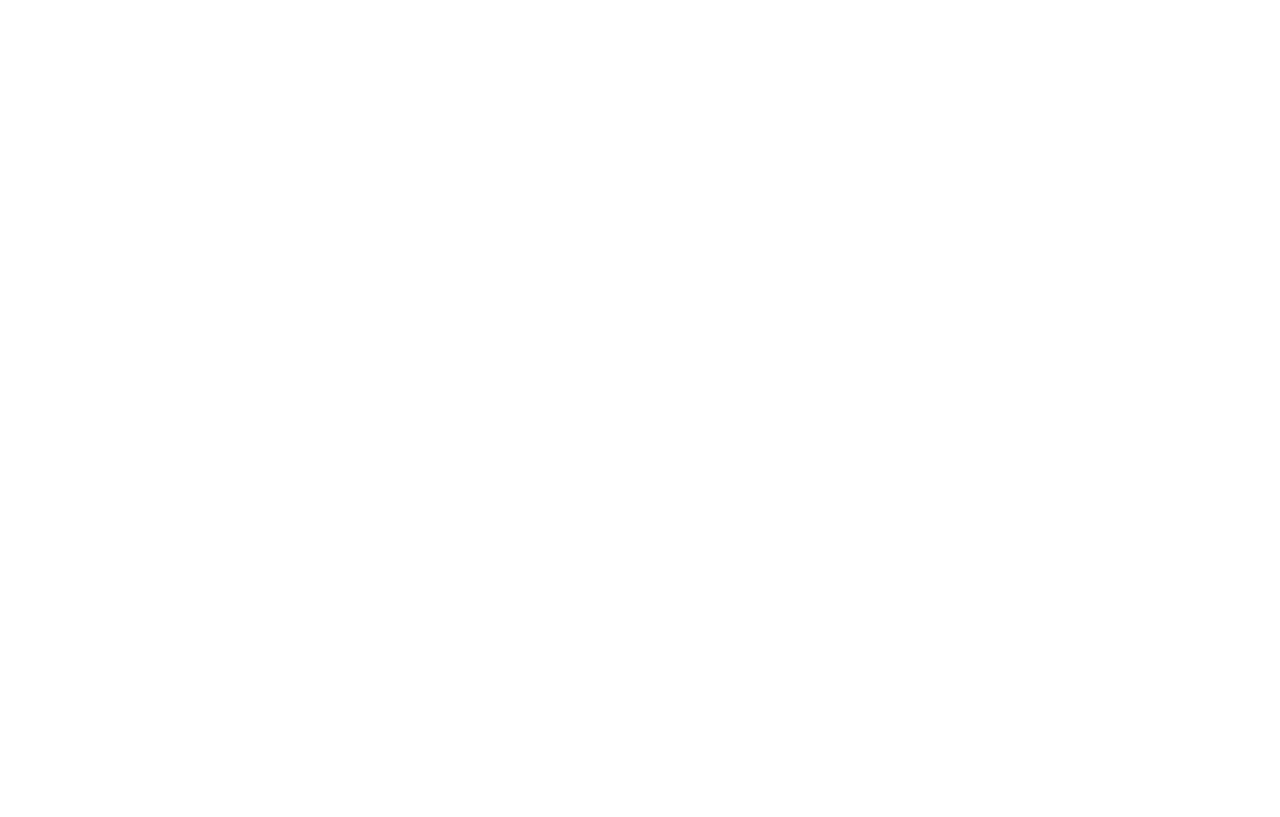
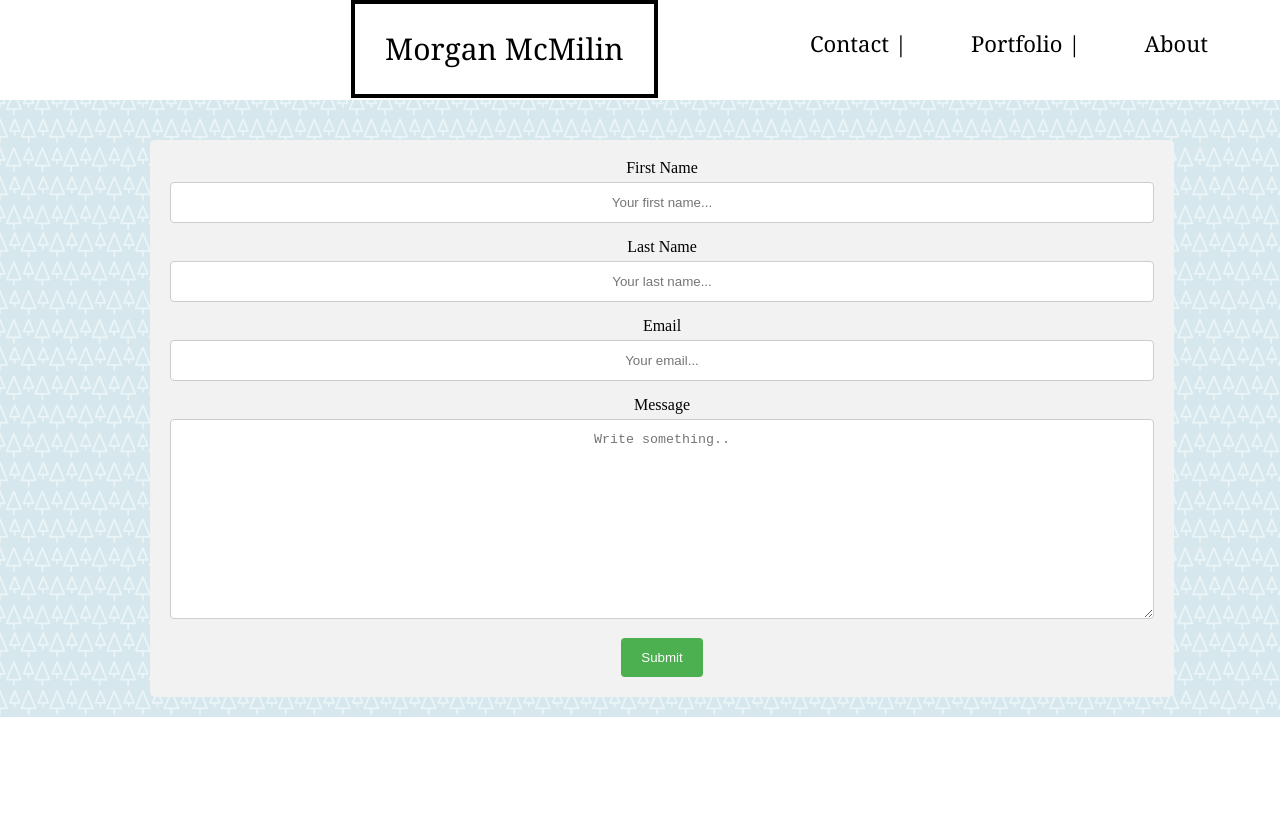
Before and after one commit to Morganatic/Basic-Portfolio, a plain HTML site: page contact.html in a window 1280 px wide. Drawn offline with Linux system fonts and the light colour scheme.

Commit message:
finished contact and about me page

```diff
--- /dev/null
+++ b/assets/css/reset.css
@@ -0,0 +1,43 @@
+html, body, div, span, applet, object, iframe,
+h1, h2, h3, h4, h5, h6, p, blockquote, pre,
+a, abbr, acronym, address, big, cite, code,
+del, dfn, em, img, ins, kbd, q, s, samp,
+small, strike, strong, sub, sup, tt, var,
+b, u, i, center,
+dl, dt, dd, ol, ul, li,
+fieldset, form, label, legend,
+table, caption, tbody, tfoot, thead, tr, th, td,
+article, aside, canvas, details, embed,
+figure, figcaption, footer, header, hgroup,
+menu, nav, output, ruby, section, summary,
+time, mark, audio, video {
+	margin: 0;
+	padding: 0;
+	border: 0;
+	font-size: 100%;
+	font: inherit;
+	vertical-align: baseline;
+}
+/* HTML5 display-role reset for older browsers */
+article, aside, details, figcaption, figure,
+footer, header, hgroup, menu, nav, section {
+	display: block;
+}
+body {
+	line-height: 1;
+}
+ol, ul {
+	list-style: none;
+}
+blockquote, q {
+	quotes: none;
+}
+blockquote:before, blockquote:after,
+q:before, q:after {
+	content: '';
+	content: none;
+}
+table {
+	border-collapse: collapse;
+	border-spacing: 0;
+}
--- a/assets/css/stylebasic.css
+++ b/assets/css/stylebasic.css
@@ -4,51 +4,150 @@
 }
 
 body {
-    background: url("../images/cork-board.png");
+    background: url("../images/trees.png");
 }
 
-#header1 {
-    background: #4aaaa5;
+.header1 {
+    background: white;
     padding: 30px;
     margin-bottom: 20px;
-    color: #ffffff;
+    color: black;
     font-size: 30px;
     float: left;
     margin-left: 19%;
     font-family: Georgia, 'Times New Roman', Times, serif;
+    border: 4px solid black;
 
 }
 
-#header2 {
-    color: #4aaaa5;
-    padding: 30px;
+.header2 {
+    color: black;
+    padding: 32px;
     margin-bottom: 20px;
     background: #ffffff;
     font-size: 22px;
     float: right;
     font-family: Georgia, 'Times New Roman', Times, serif;
     margin-right: 16%;
+    text-decoration: none;
+    margin-right: 40px;
 }
 
 p {
     font-family: Arial, Helvetica, sans-serif;
-    font-size: 17px;
+    font-size: 20px;
 }
 
-#mainbody {
+.mainbody {
     width: 960px;
     height: 480px;
-    border: 3px solid black;
+    border: 6px solid black;
     margin-left: 19%;
+    margin-bottom: 40px;
 }
 
-#header3 {
-    color: #4aaaa5;
+.header3 {
+    color: black;
     font-size: 30px;
     float: left;
     margin-left: 10%;
+    margin-top: 4px;
 }
 
 #profilepic {
     margin-left: 20px;
 }
+
+.header4 {
+    color: black;
+    padding: 32px;
+    margin-bottom: 20px;
+    background: #ffffff;
+    font-size: 22px;
+    float: right;
+    font-family: Georgia, 'Times New Roman', Times, serif;
+    text-decoration: none;
+}
+
+.header5 {
+    color: black;
+    padding: 32px;
+    margin-bottom: 20px;
+    background: #ffffff;
+    font-size: 22px;
+    float: right;
+    font-family: Georgia, 'Times New Roman', Times, serif;
+    text-decoration: none;
+    margin-left: 20px;
+}
+
+.topspace {
+    background: white;
+    width: 100%;
+    height: 100px;
+}
+
+.bottomspace {
+    background: white;
+    width: 100%;
+    height: 100px;
+    margin-top: 20px;
+}
+
+a {
+    text-decoration: none;
+    color: black;
+}
+
+.mainbody2 {
+    width: 800px;
+    height: 400px;
+    border: 4px solid black;
+    margin-top: 55px;
+    margin-left: 350px;
+}
+
+.contact {
+    font-weight: bold;
+    font-size: 28px;
+    text-align: left;
+    margin-left: 5px;
+    margin-top: 10px;
+    border-bottom: 3px solid black;
+}
+
+input[type=text], select, textarea {
+    width: 100%; /* Full width */
+    padding: 12px; /* Some padding */
+    border: 1px solid #ccc; /* Gray border */
+    border-radius: 4px; /* Rounded borders */
+    box-sizing: border-box; /* Make sure that padding and width stays in place */
+    margin-top: 6px; /* Add a top margin */
+    margin-bottom: 16px; /* Bottom margin */
+    resize: vertical /* Allow the user to vertically resize the textarea (not horizontally) */
+  }
+
+  /* Style the submit button with a specific background color etc */
+  input[type=submit] {
+    background-color: #4CAF50;
+    color: white;
+    padding: 12px 20px;
+    border: none;
+    border-radius: 4px;
+    cursor: pointer;
+  }
+
+  /* When moving the mouse over the submit button, add a darker green color */
+  input[type=submit]:hover {
+    background-color: #45a049;
+  }
+
+  /* Add a background color and some padding around the form */
+  .container {
+    border-radius: 5px;
+    background-color: #f2f2f2;
+    padding: 20px;
+    margin-top: 40px;
+    width: 80%;
+    margin-left: 150px;
+  }
--- a/contact.html
+++ b/contact.html
@@ -0,0 +1,50 @@
+<!DOCTYPE html>
+<html>
+    <head>
+        <title>My Portfolio</title>
+        <link rel="stylesheet" type="text/css" href="assets/css/reset.css">
+        <link rel="stylesheet" type="text/css" href="assets/css/stylebasic.css">
+    </head>
+
+    <body>
+        <header>
+            <div class="topspace">
+            <header class="header1" style="margin-left: 351px";>
+                Morgan McMilin
+            </header>
+            <header class="header2">
+                <a href="index.html">About</a>
+            </header>
+            <header class="header4">
+                <a href="portfolio.html">Portfolio |</a>
+            </header>
+            <header class="header5">
+                <a href="contact.html">Contact |</a>
+            </header>
+            </div>
+        </header>
+        <div class="container">
+                <form action="action_page.php">
+
+                  <label for="fname">First Name</label>
+                  <input type="text" id="fname" name="firstname" placeholder="Your first name...">
+
+                  <label for="lname">Last Name</label>
+                  <input type="text" id="lname" name="lastname" placeholder="Your last name...">
+
+                  <label for="country">Email</label>
+                  <input type="text" id="email" name="email" placeholder="Your email...">
+
+                  <label for="subject">Message</label>
+                  <textarea id="subject" name="subject" placeholder="Write something.." style="height:200px"></textarea>
+
+                  <input type="submit" value="Submit">
+                </form>
+              </div>
+
+        </div>
+        <div class="bottomspace">
+
+        </div>
+    </body>
+</html>
```
Also changed, not shown: index.html (+21 -9 lines), assets/images/trees.png (added).
